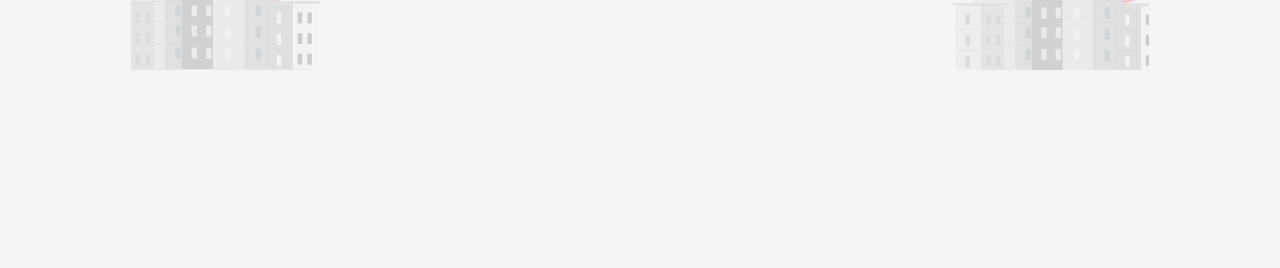
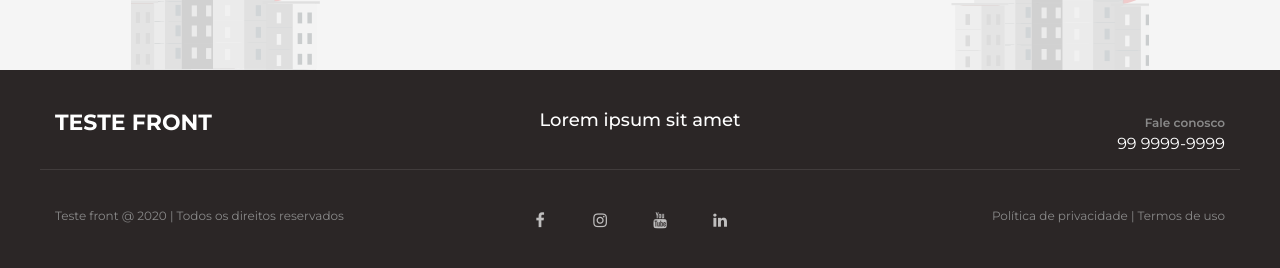
Before and after one commit to alikwelyn/test-minify-wp-headless-vue, a Vue app in the folder app/: page / in a window 1280 px wide. Shown: the part 1659-1927 px from the top of the page. Before the commit the page ends 1729 px from the top, so only its background shows below. Built offline with nearby package versions, Linux system fonts and the light colour scheme; no server answers.

Commit message:
add: footer section

```diff
--- a/app/src/App.vue
+++ b/app/src/App.vue
@@ -4,6 +4,7 @@
     <Hero />
     <SectionOne />
     <Testimonials />
+    <Footer />
   </div>
 </template>
 
@@ -11,7 +12,8 @@
 import Navbar from './components/NavbarDefault'
 import Hero from './components/HeroBanner'
 import SectionOne from './components/SectionOne'
-import Testimonials from './components/SectionTestimonials.vue'
+import Testimonials from './components/SectionTestimonials'
+import Footer from './components/FooterDefault'
 
 export default {
   name: 'App',
@@ -19,7 +21,8 @@ export default {
     Navbar,
     Hero,
     SectionOne,
-    Testimonials
+    Testimonials,
+    Footer,
   }
 }
 </script>
--- /dev/null
+++ b/app/src/components/FooterDefault.vue
@@ -0,0 +1,116 @@
+<template>
+  <footer>
+    <div class="container-fluid mb-2">
+      <div class="row">
+        <div class="col-lg-4">
+          <h4 class="brand">Teste front</h4>
+        </div>
+        <div class="col-lg-4 text-center">
+          <h4 class="text">Lorem ipsum sit amet</h4>
+        </div>
+        <div class="col-lg-4">
+          <div class="phone-info">
+            <span>Fale conosco</span>
+            <h4 class="phone">99 9999-9999</h4>
+          </div>
+        </div>
+      </div>
+    </div>
+    <div class="container-fluid copyright">
+      <div class="row d-flex align-items-center">
+        <div class="col-lg-4">
+          <h6>Teste front @ 2020 | Todos os direitos reservados</h6>
+        </div>
+        <div class="col-lg-4">
+          <div class="social-links">
+            <a href="#"><i class="fa fa-facebook"></i></a>
+            <a href="#"><i class="fa fa-instagram"></i></a>
+            <a href="#"><i class="fa fa-youtube"></i></a>
+            <a href="#"><i class="fa fa-linkedin"></i></a>
+          </div>
+        </div>
+        <div class="col-lg-4">
+          <div class="links">
+            <h6>Política de privacidade | Termos de uso</h6>
+          </div>
+        </div>
+      </div>
+    </div>
+  </footer>
+</template>
+
+<script>
+export default {
+  name: 'FooterDefault'
+}
+</script>
+
+<style scoped>
+footer {
+  background-color: #2B2626;
+  padding: 40px;
+}
+footer h4.brand {
+  color: #fff;
+  text-transform: uppercase;
+  font-size: 22px;
+  font-weight: 700;
+  line-height: 26.82px;
+}
+footer h4.text {
+  color: #fff;
+  font-size: 18px;
+  font-weight: 500;
+  line-height: 21.94px;
+}
+footer .phone-info{
+  text-align: right;
+}
+footer .phone-info span {
+  color: #898989;
+  font-size: 12px;
+  font-weight: 600;
+  line-height: 14.63px;
+  margin-left: auto;
+}
+footer .phone-info h4.phone {
+  color: #fff;
+  font-size: 16px;
+  font-weight: 400;
+  line-height: 19.5px;
+  margin-left: auto;
+}
+footer .copyright {
+  padding-top: 30px;
+  border-top: 1px solid rgba(255, 255, 255, 0.1);
+}
+footer .copyright h6{
+  color: #898989;
+  font-size: 12px;
+  font-weight: 400;
+  line-height: 14.63px;
+  margin-left: auto;
+}
+footer .copyright .social-links {
+  display: flex;
+  justify-content: center;
+}
+footer .copyright .social-links a {
+  display: flex;
+  align-items: center;
+  justify-content: center;
+  width: 40px;
+  height: 40px;
+  font-size: 16px;
+  color: rgba(255, 255, 255, 0.7);
+  margin-right: 20px;
+  transition: 0.3s;
+}
+footer .copyright .social-links a:hover {
+  color: #fff;
+  border-color: #fff;
+}
+footer .copyright .links{
+  text-align: right;
+}
+</style>
```
